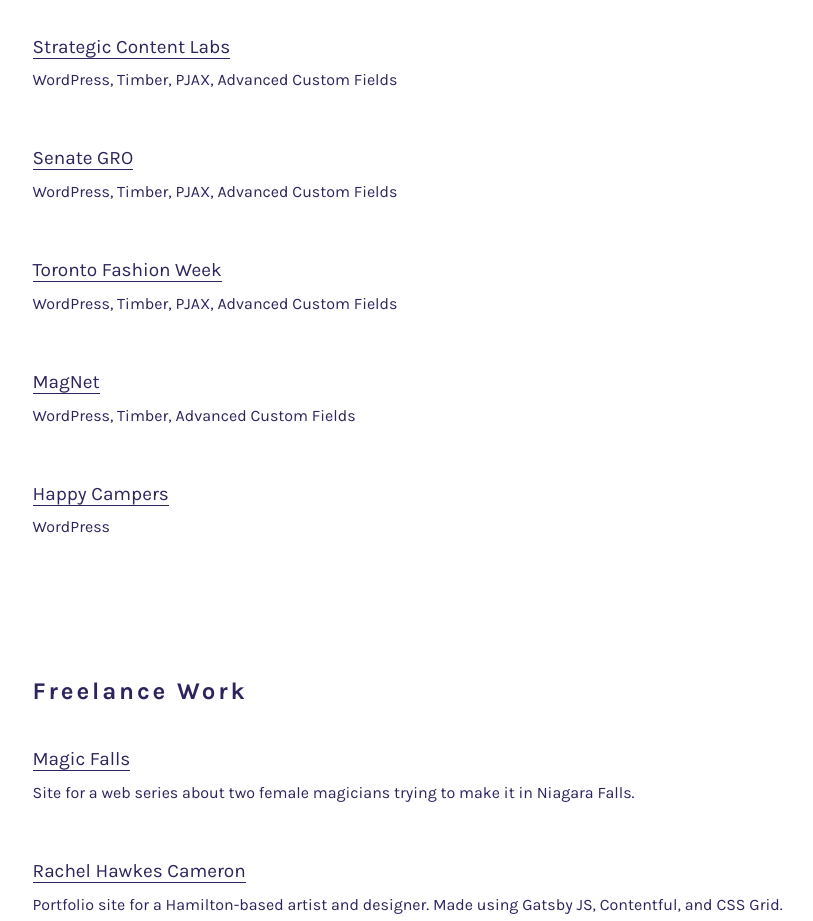
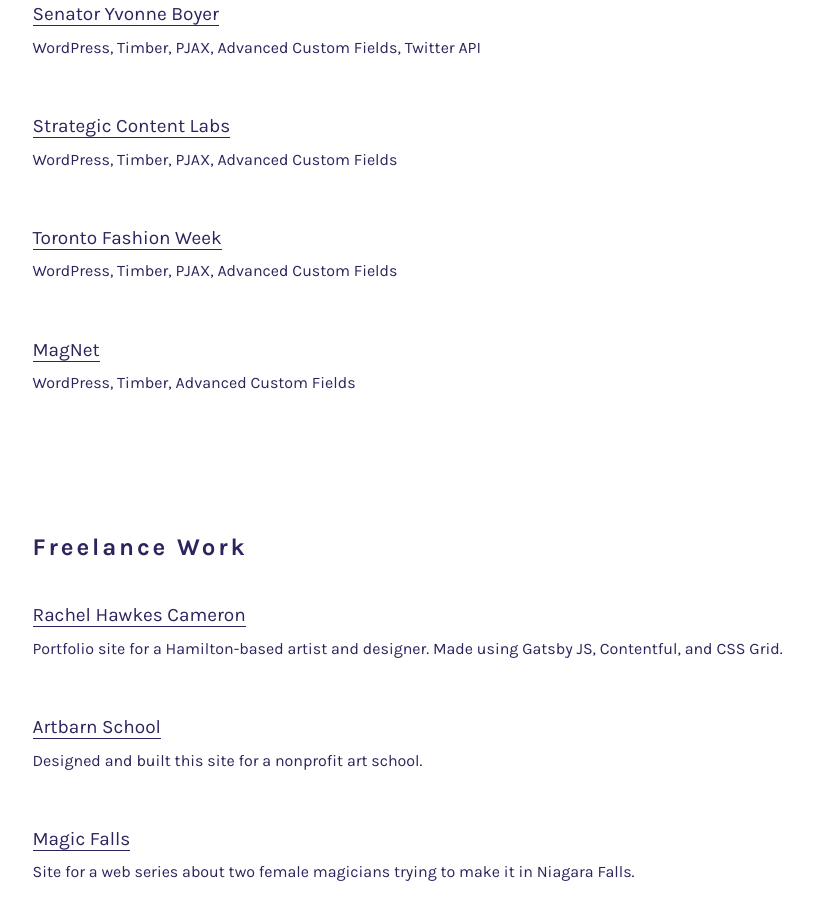
Before and after one commit to patrickcameron/patrickcameron.ca_v3, a plain HTML site: page index.html in a window 1280 px wide. Shown: the part 1313-2234 px from the top of the page, without its empty margins (74-887 px from the left). Drawn offline with Linux system fonts and the light colour scheme.

Commit message:
Add Boyer site to portfolio

```diff
--- a/index.html
+++ b/index.html
@@ -117,7 +117,7 @@
 
             <div class="intro-text">
 
-                <p>I'm a Toronto-based front end developer, currently focused on WordPress, Timber, ACF, PJAX and accessibility. I learned to code at <a href="https://hackeryou.com" target="_blank" rel="noopener referrer">HackerYou</a> and have since worked with agencies such as <a href="https://contentlabs.ca" target="_blank" rel="noopener referrer">Strategic Content Labs</a> and <a href="http://www.seocial.com/" target="_blank" rel="noopener referrer">SEOcial</a>.</p>
+                <p>I'm a Toronto-based front end developer. I learned to code at <a href="https://hackeryou.com" target="_blank" rel="noopener referrer">HackerYou</a> and have since worked with agencies such as <a href="https://contentlabs.ca" target="_blank" rel="noopener referrer">Strategic Content Labs</a> and <a href="http://www.seocial.com/" target="_blank" rel="noopener referrer">SEOcial</a>.</p>
 
                 <p>
                     <img class="pdf-icon" src="pdf_icon.png" alt="">
@@ -160,11 +160,11 @@
         <section class="block">
             <h2>Agency Work</h2>
             <div class="block__item">
-                <a href="https://contentlabs.ca" target="_blank" rel="noopener referrer">Strategic Content Labs</a>
-                <p>WordPress, Timber, PJAX, Advanced Custom Fields</p>
+                <a href="https://senatorboyer.ca/" target="_blank" rel="noopener referrer">Senator Yvonne Boyer</a>
+                <p>WordPress, Timber, PJAX, Advanced Custom Fields, Twitter API</p>
             </div>
             <div class="block__item">
-                <a href="https://senate-gro.ca" target="_blank" rel="noopener referrer">Senate GRO</a>
+                <a href="https://contentlabs.ca" target="_blank" rel="noopener referrer">Strategic Content Labs</a>
                 <p>WordPress, Timber, PJAX, Advanced Custom Fields</p>
             </div>
             <div class="block__item">
@@ -175,19 +175,11 @@
                 <a href="https://magnet.magazinescanada.ca" target="_blank" rel="noopener referrer">MagNet</a>
                 <p>WordPress, Timber, Advanced Custom Fields</p>
             </div>
-            <div class="block__item">
-                <a href="https://amainsider.com/happycampers" target="_blank" rel="noopener referrer">Happy Campers</a>
-                <p>WordPress</p>
-            </div>
         </section>
 
         <!-- Freelance Work -->
         <section class="block">
             <h2>Freelance Work</h2>
-            <div class="block__item">
-                <a href="https://magicfallstv.com" target="_blank" rel="noopener referrer">Magic Falls</a>
-                <p>Site for a web series about two female magicians trying to make it in Niagara Falls.</p>
-            </div>
             <div class="block__item">
                 <a href="https://rachelhawkescameron.com" target="_blank" rel="noopener referrer">Rachel Hawkes Cameron</a>
                 <p>Portfolio site for a Hamilton-based artist and designer. Made using Gatsby JS, Contentful, and CSS Grid.</p>
@@ -195,6 +187,10 @@
             <div class="block__item">
                 <a href="http://artbarnschool.com/" target="_blank" rel="noopener referrer">Artbarn School</a>
                 <p>Designed and built this site for a nonprofit art school.</p>
+            </div>
+            <div class="block__item">
+                <a href="https://magicfallstv.com" target="_blank" rel="noopener referrer">Magic Falls</a>
+                <p>Site for a web series about two female magicians trying to make it in Niagara Falls.</p>
             </div>
         </section>
 
```
